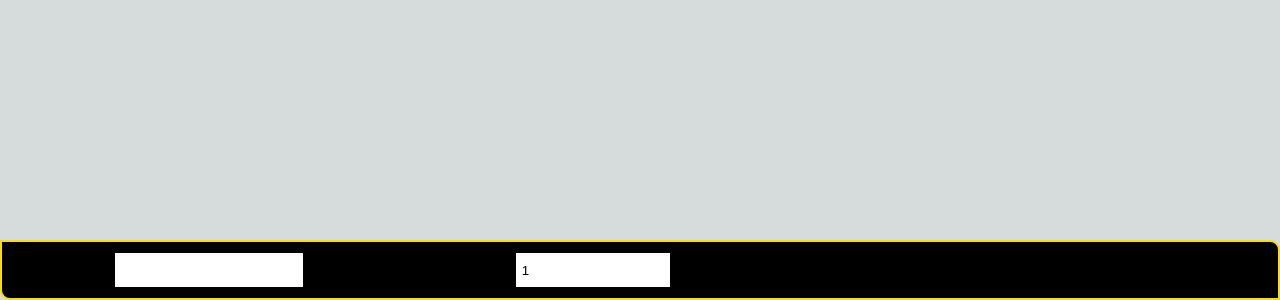
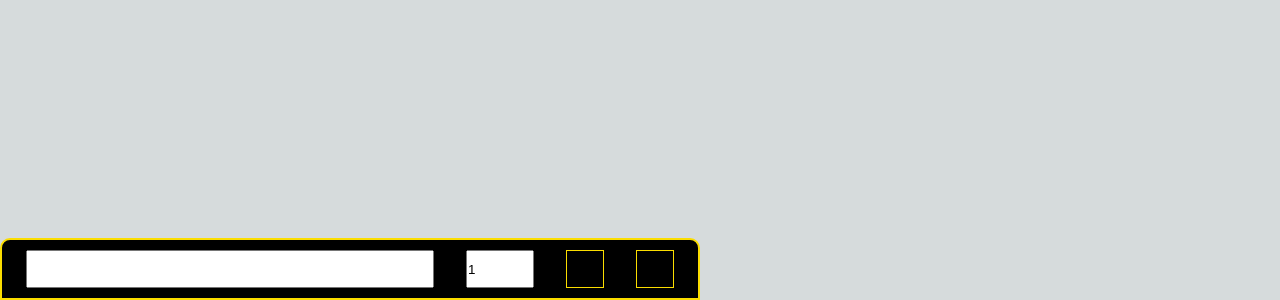
Before and after one commit to carocodingk/PomodoroTracker, a Next.js app: page /components/NewTaskBar in a window 1280 px wide. Shown: the part 500-800 px from the top of the page. Built offline with nearby package versions, Linux system fonts and the light colour scheme.

Commit message:
Moved styling of newtaskbar component to its own css module

```diff
--- a/src/pages/components/NewTaskBar.jsx
+++ b/src/pages/components/NewTaskBar.jsx
@@ -2,6 +2,7 @@ import { useState } from "react";
 import ErrorMessage from "./ErrorMessage";
 import { IoMdAdd } from "react-icons/io";
 import { MdDeleteOutline } from "react-icons/md";
+import styles from "@/styles/NewTaskBar.module.css"
 
 function NewTaskBar({nextTaskKey, setNextTaskKey, setTaskList}){
   const [newTask, setNewTask] = useState({
@@ -44,8 +45,8 @@ function NewTaskBar({nextTaskKey, setNextTaskKey, setTaskList}){
   return(
     <div>
       {showErrorMsg && <ErrorMessage setShowErrorMsg={setShowErrorMsg} />}
-      <div id="newTaskBar" className="flexBox flexJustifySpaceAround flexAlignCenter">
-        <input id='taskDescription' className='taskField' type="text" value={newTask.taskName} onChange={
+      <div id={styles.newTaskBar} className="flexBox1 flexJustifySpaceAround1 flexAlignCenter1">
+        <input id={styles.newTaskDesc} className='taskField1' type="text" value={newTask.taskName} onChange={
           (e) =>
             setNewTask((prevState) => ({
               ...prevState,
@@ -53,17 +54,17 @@ function NewTaskBar({nextTaskKey, setNextTaskKey, setTaskList}){
             }))
           }
         />
-        <input id='taskCycle' className='taskField' type="number" value={newTask.expectedCycles} min='1' onChange={
+        <input id={styles.taskCycle} type="number" value={newTask.expectedCycles} min='1' onChange={
           (e) =>
             setNewTask((prevState) => ({
               ...prevState,
               expectedCycles: e.target.value
             }))
         }/>
-        <div className='taskButton' onClick={() => taskVerification()}>
+        <div className={styles.taskButton} onClick={() => taskVerification()}>
           <IoMdAdd />
         </div>
-        <div className='taskButton' onClick={() => deleteAllTask()}>
+        <div className={styles.taskButton} onClick={() => deleteAllTask()}>
           <MdDeleteOutline />
         </div>
       </div>
--- a/src/pages/index.js
+++ b/src/pages/index.js
@@ -33,7 +33,7 @@ export default function Home() {
       <TimeContext.Provider value={workTime}>
         <UserContext.Provider value={{taskInProgress, setTaskInProgress}}>
           <PomodoroTimer workTime={workTime} breakTime={breakTime} setCycleComplete={setCycleComplete}/>
-          {/* <TaskManager cycleComplete={cycleComplete} setCycleComplete={setCycleComplete} openMenu={openMenu} setOpenMenu={setOpenMenu} /> */}
+          <TaskManager cycleComplete={cycleComplete} setCycleComplete={setCycleComplete} openMenu={openMenu} setOpenMenu={setOpenMenu} />
         </UserContext.Provider>
       </TimeContext.Provider>
     </div>
--- /dev/null
+++ b/src/styles/NewTaskBar.module.css
@@ -0,0 +1,31 @@
+#newTaskBar {
+  display: flex;
+  justify-content: space-around;
+  padding: 0.5rem 0.5rem;
+  border: 2px solid #FBDD00;
+  border-top-right-radius: 10px;
+  border-top-left-radius: 10px;
+  position: absolute;
+  bottom: 0;
+  width: 100%;
+  max-width: 700px;
+  background-color: black;
+}
+
+#newTaskDesc {
+  min-width: 60%;
+  margin: 2px;
+}
+
+#taskCycle {
+  width: 10%;
+  min-width: 3rem;
+  margin: 2px;
+}
+
+.taskButton {
+  border: 1px solid #FBDD00;
+  display: flex;
+  padding: 10px;
+  margin: 2px;
+}
--- a/src/styles/styles.css
+++ b/src/styles/styles.css
@@ -3,6 +3,10 @@
   width: 100vw;
   color: white;
   background-color: black;
+  /* display: flex; */
+  /* flex-direction: column; */
+  /* justify-content: center; */
+  /* align-content: center; */
 }
 
 #trackerTitle {
@@ -71,14 +75,14 @@
 }
 
 /*************************************************************************/
-.taskItem {
+/* .taskItem {
   border-bottom: 1px dotted gray;
   padding: 0 0.2rem 0 1rem;
-}
+} */
 
-.taskItem:hover {
+/* .taskItem:hover {
   color: #E9A200;
-}
+} */
 
 .taskItemButton {
   padding: 0.5rem 0.5rem;
@@ -88,9 +92,9 @@
   color: inherit;
 }
 
-.taskStats {
+/* .taskStats {
   padding: 0 0.6rem;
-}
+} */
 
 .taskItemDesc {
   max-width: 50vw;
```
Also changed, not shown: src/pages/components/TaskManager.jsx (+13 -13 lines), src/styles/TaskManager.module.css (added, +34 -0 lines).
